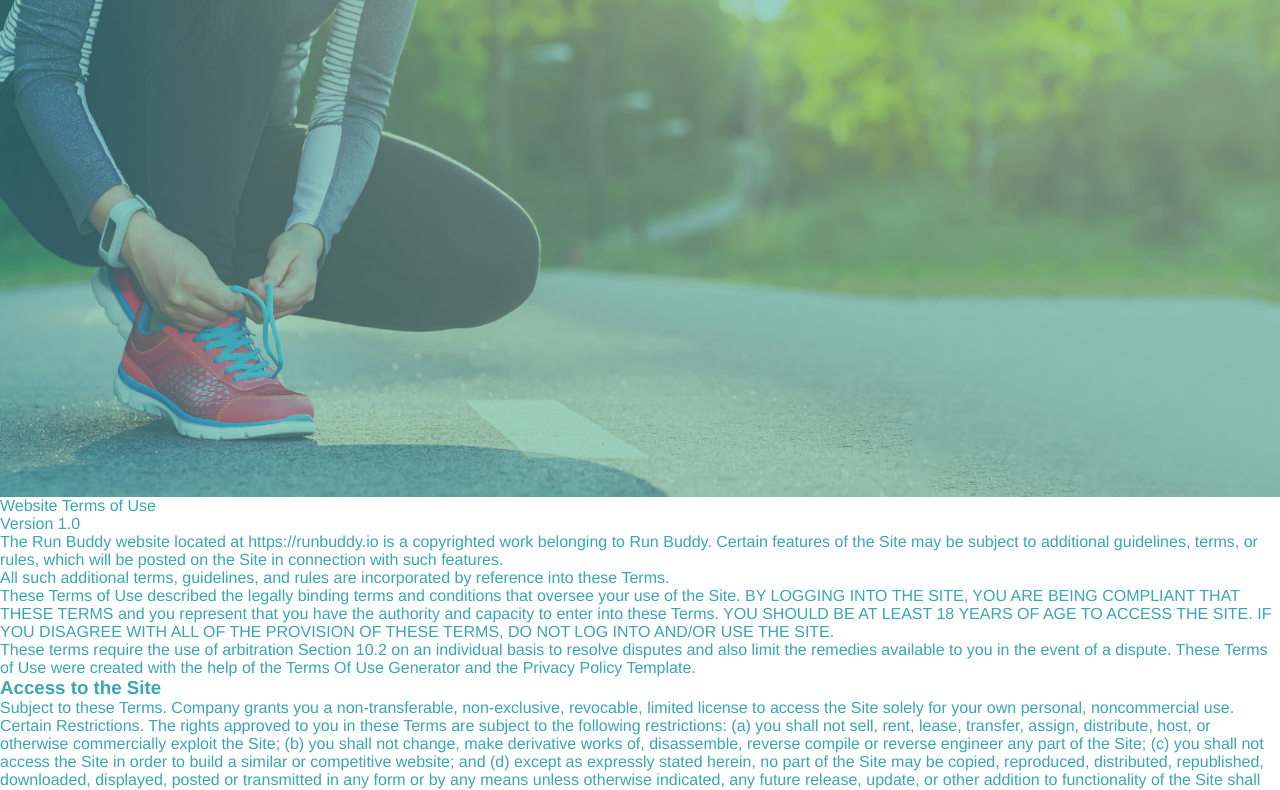
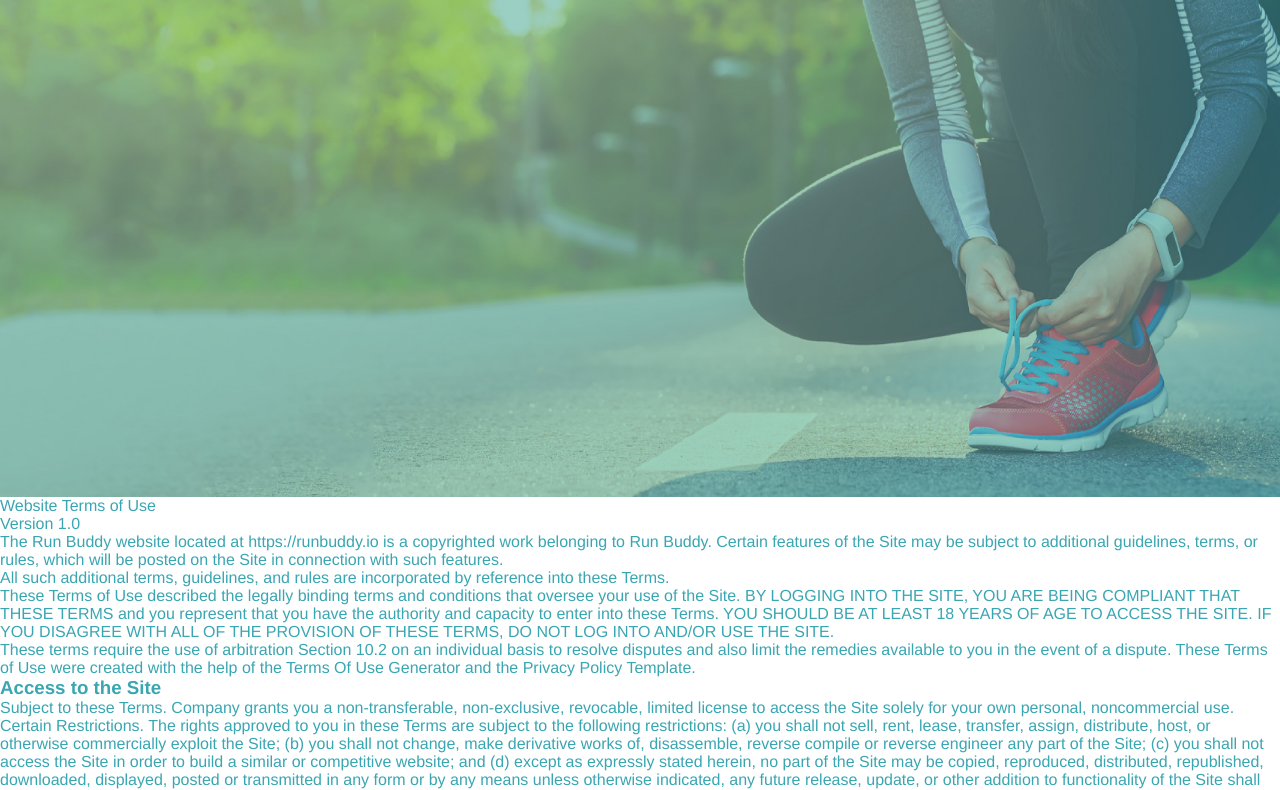
Before and after one commit to sdavis525/run-buddy, a plain HTML site: page privacy-policy.html in a window 1280 px wide. Shown: the part 185-975 px from the top of the page. Drawn offline with Linux system fonts and the light colour scheme.

Commit message:
add content to hero, replace image

```diff
--- a/assets/css/runbuddy.css
+++ b/assets/css/runbuddy.css
@@ -23,8 +23,6 @@ header h1 {
 
 header a {
     color: #fce138;
-}
-header a {
     text-decoration: none;
     color: #fce138;
 }
@@ -53,7 +51,7 @@ section {
 }
 /* Hero Style Start */
 .hero {
-    background-image: url("../css/hero-bg.jpeg");
+    background-image: url("../images/hero-bg.jpg");
     height: 600px;
     background-size: cover;
     background-position: center;
```
Also changed, not shown: assets/images/hero-bg.jpg (added).
